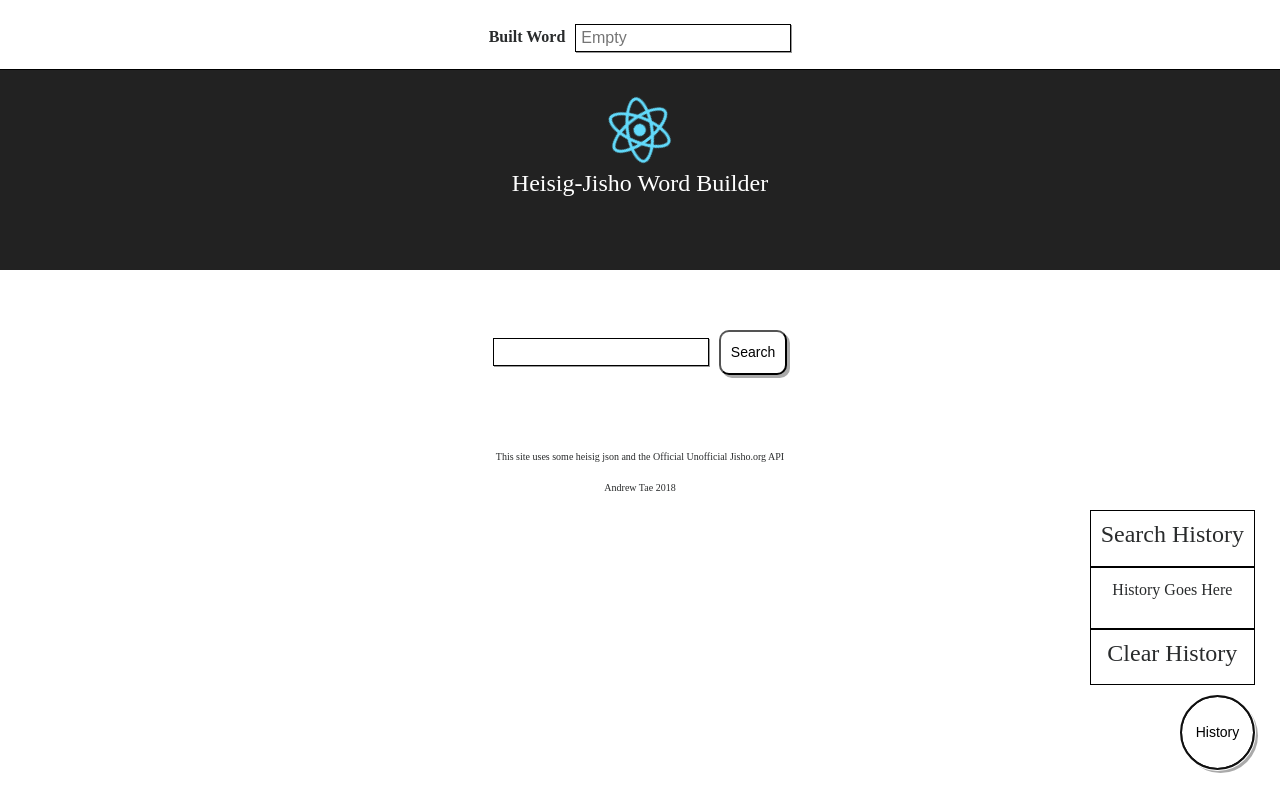
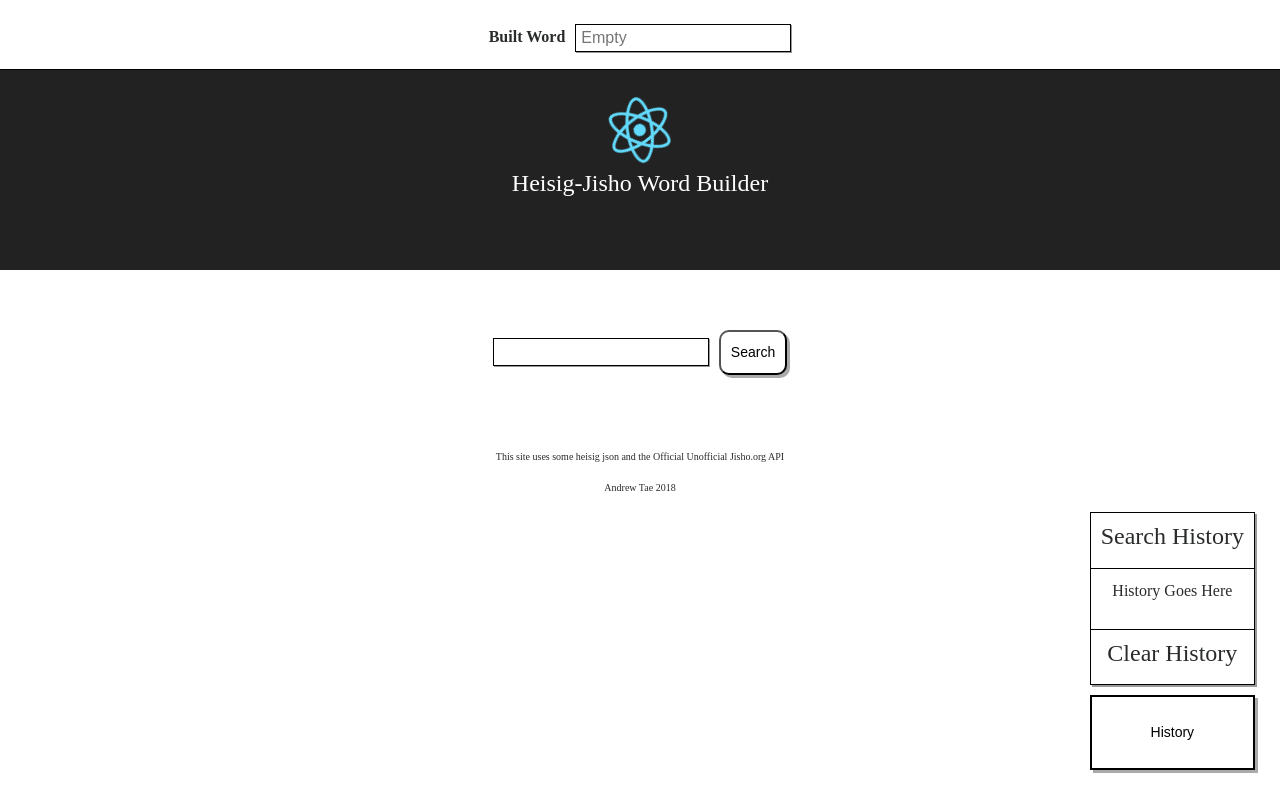
Before and after one commit to atae/jisho-word-builder, a React (Create React App) app: page / in a window 1280 px wide. Both pictures are taken after a click on the button "History". Shown: the top 812 px of the page. Built offline with nearby package versions, Linux system fonts and the light colour scheme.

Commit message:
more history list button animation

```diff
--- a/src/App.css
+++ b/src/App.css
@@ -29,6 +29,7 @@
 button {
   font-size: 14px;
   border-radius: 10px;
+  position:relative;
   /* margin-top: -10px; */
   /* max-width: 100px; */
   background-color: white;
@@ -41,6 +42,7 @@
       .1s;
     transition: background-color,
     .25s;
+        outline:0;
 
 }
 
--- a/src/HistoryWidget.css
+++ b/src/HistoryWidget.css
@@ -9,8 +9,8 @@
     display: flex;
     justify-content: center;
     align-items: flex-end;
-
-}
+     background:none;
+    }
 
 .history-widget>button {
     box-sizing: border-box;
@@ -20,20 +20,36 @@
     border-radius: 100%;
     transition: border,
     .25s;
+    transition: width,
+    .75s;
+        outline: 0;
+
+
 }
 
 .history-widget > button :hover {
     box-sizing: border-box;
     border: 2px solid black;
     transition: border, .25s;
+
+}
+
+.expanded {
+    width: 100% !important;
+    border-radius: 0% !important;
+    transition: border, .75s;
+    transition: width, .75s;
 }
 
 .history-widget-list {
-
+    box-shadow: 2px 2px #999;
+    background:white;
+    z-index: 502;
 }
 
 .history-item {
     border: 1px solid black;
+    border-bottom: none;
     padding: 10px;
     min-width: 75px;
 }
--- a/src/components/historyList.js
+++ b/src/components/historyList.js
@@ -12,13 +12,13 @@
         let hiddenMode = this.props.listClass
         return (
             <div className={"animated history-widget-list " + hiddenMode}>
-                <div className="history-item">
+                <div className="history-item" style={{ "borderBottom": "none" }}>
                     <h4> Search History </h4>
                 </div>
 
                 <HistoryItem />
 
-                <div className="history-item">
+                <div className="history-item" style={{"borderBottom": "1px solid black"}}>
                     <h4> Clear History </h4>
                 </div>
 
--- a/src/components/historyWidget.js
+++ b/src/components/historyWidget.js
@@ -6,19 +6,24 @@
     constructor() {
         super()
         this.state = {
-            listClass: 'hidden'
+            listClass: 'hidden',
+            buttonClass: ''
         }
     }
 
     onClickHandler = () => {
-        this.setState({ listClass: this.state.listClass === 'fadeInRight' ? 'fadeOutRight' : 'fadeInRight' })
+        this.setState({
+            listClass: this.state.listClass === 'fadeInRight' ? 'fadeOutRight' : 'fadeInRight',
+            buttonClass: this.state.buttonClass === '' ? 'expanded' : ''
+        })
     }
 
     render() {
+
         return(
             <div className="history-widget">
-            <HistoryList listClass={this.state.listClass} />
-            <button onClick={this.onClickHandler} className='animated fadeIn' > History </button>
+                <HistoryList listClass={this.state.listClass} />
+                <button onClick={this.onClickHandler} className={'animated fadeIn ' + this.state.buttonClass}  > History </button>
             </div>
         )
     }
```
